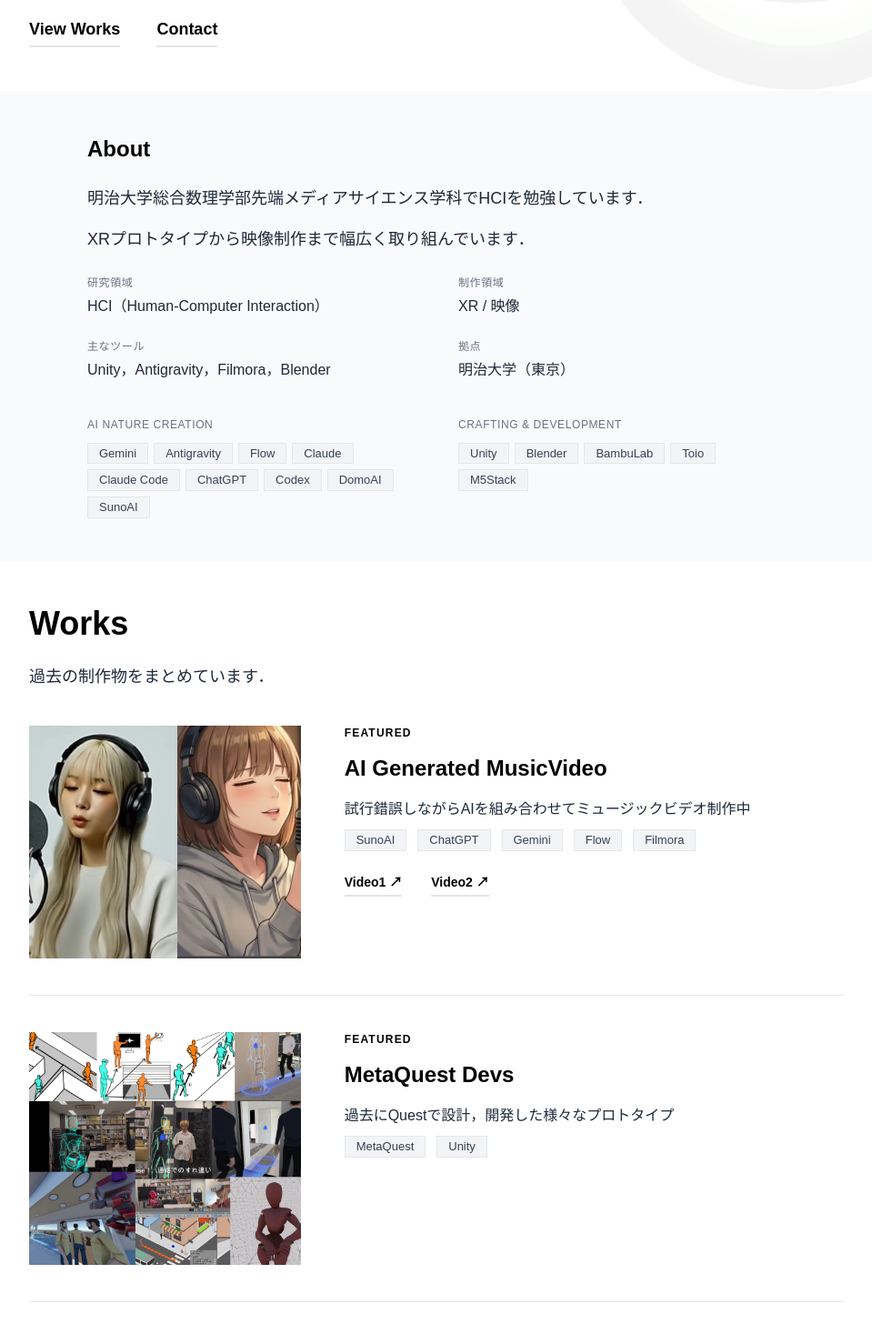
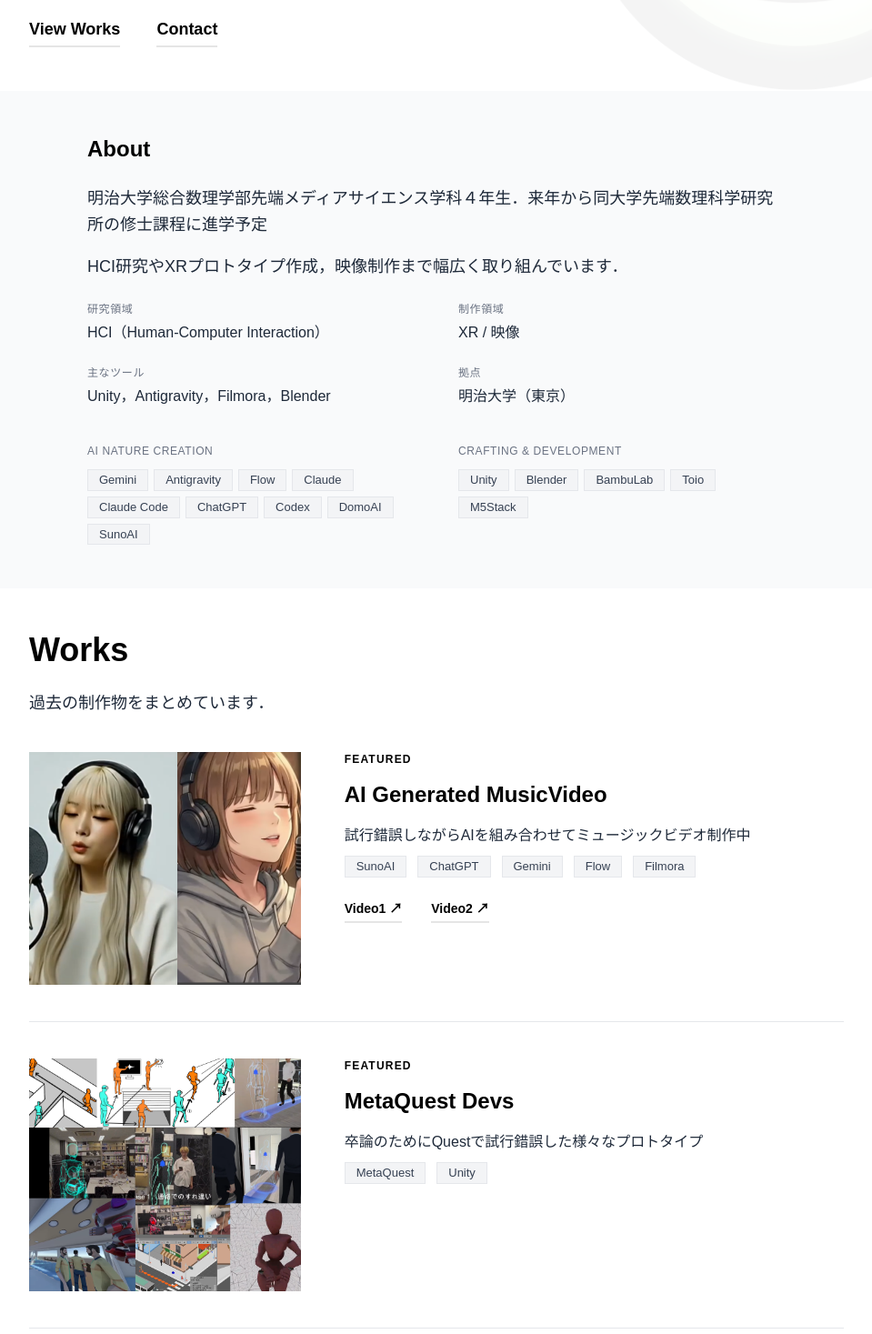
Before and after one commit to Roiril/my-portfolio, a Next.js app: page / in a window 1280 px wide. Shown: the part 452-1919 px from the top of the page at 91% size, without its empty margins (160-1119 px from the left). Built offline with nearby package versions, Linux system fonts and the light colour scheme; no server answers.

Commit message:
feat: Add initial content for about and works sections, and a profile image.

```diff
--- a/src/content/about.ts
+++ b/src/content/about.ts
@@ -2,8 +2,8 @@ import { AboutData } from '@/features/about/types';
 
 export const aboutData: AboutData = {
   bio: [
-    '明治大学総合数理学部先端メディアサイエンス学科でHCIを勉強しています．',
-    'XRプロトタイプから映像制作まで幅広く取り組んでいます．',
+    '明治大学総合数理学部先端メディアサイエンス学科４年生．来年から同大学先端数理科学研究所の修士課程に進学予定',
+    'HCI研究やXRプロトタイプ作成，映像制作まで幅広く取り組んでいます．',
   ],
   keyFacts: [
     { title: '研究領域', description: 'HCI（Human-Computer Interaction）' },
--- a/src/content/works.ts
+++ b/src/content/works.ts
@@ -24,7 +24,7 @@ export const works: Work[] = [
   {
     id: 'metaquest-devs',
     title: 'MetaQuest Devs',
-    description: '過去にQuestで設計，開発した様々なプロトタイプ',
+    description: '卒論のためにQuestで試行錯誤した様々なプロトタイプ',
     image: '/images/Mr-Devs.png',
     tags: ['MetaQuest', 'Unity'],
     links: [],
```
Also changed, not shown: 1 other file (tests, documents, lock files or other folders).
